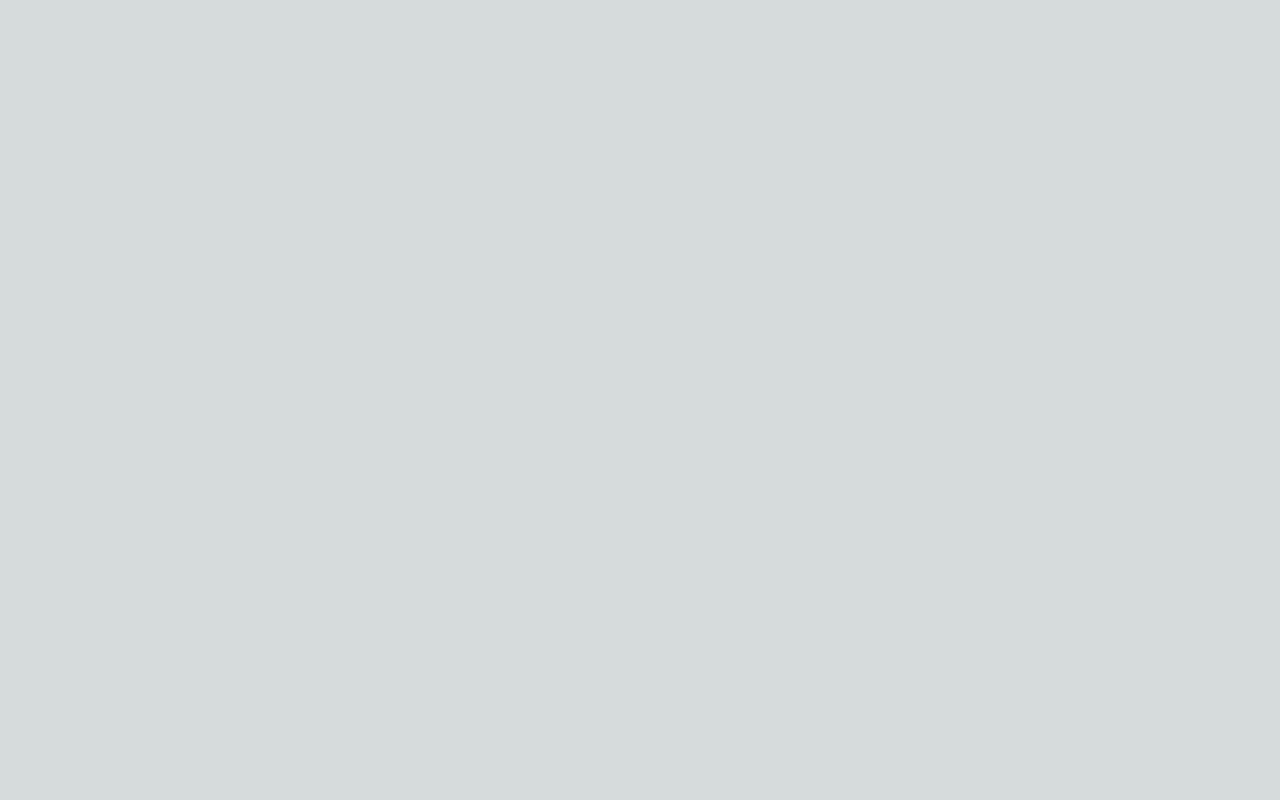
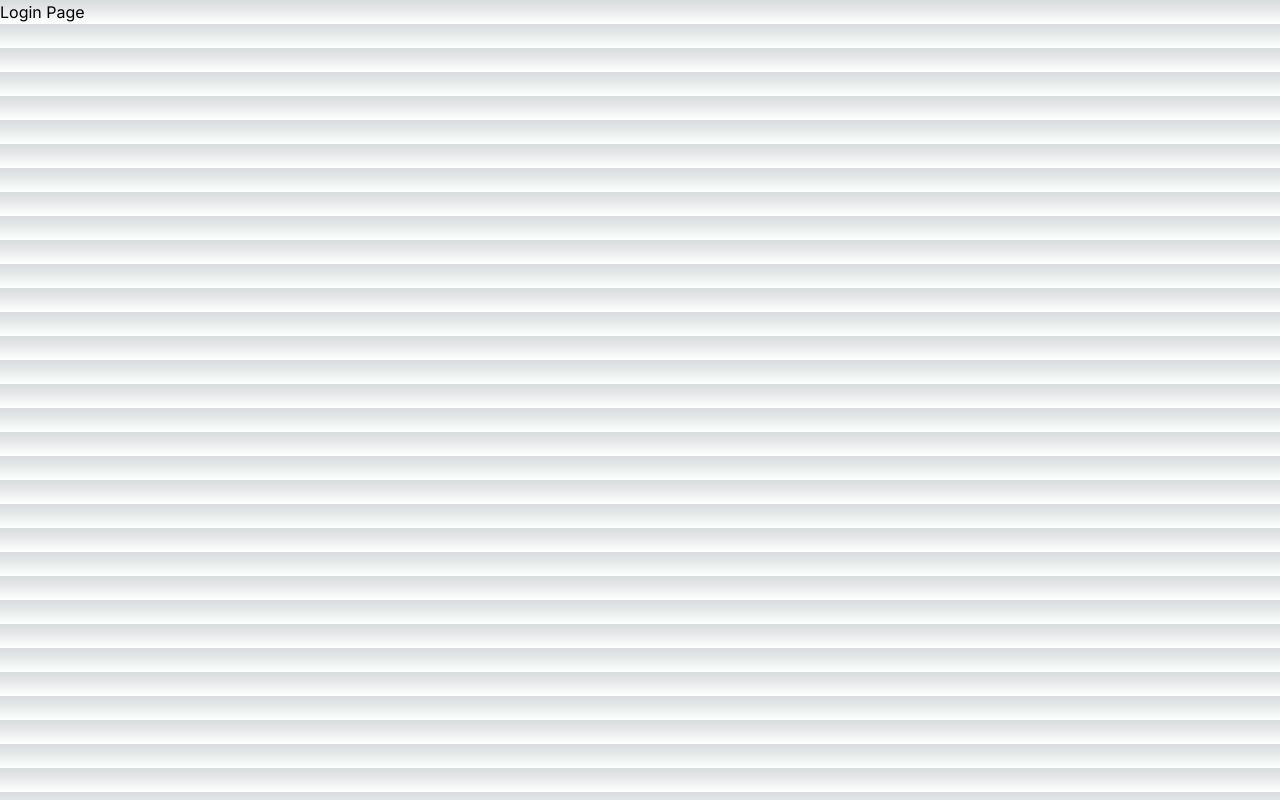
Before and after one commit to AVidhanR/LearnBuildGrow, a Next.js app in the folder next_js/my-app/: page /login in a window 1280 px wide. Built offline with nearby package versions, Linux system fonts and the light colour scheme.

Commit message:
Update page.tsx

```diff
--- a/next_js/my-app/src/app/login/page.tsx
+++ b/next_js/my-app/src/app/login/page.tsx
@@ -1 +1,7 @@
-export default function LoginPage() {}
+export default function LoginPage() {
+  return (
+    <div>
+      <h1>Login Page</h1>
+    </div>
+  );
+}
```
